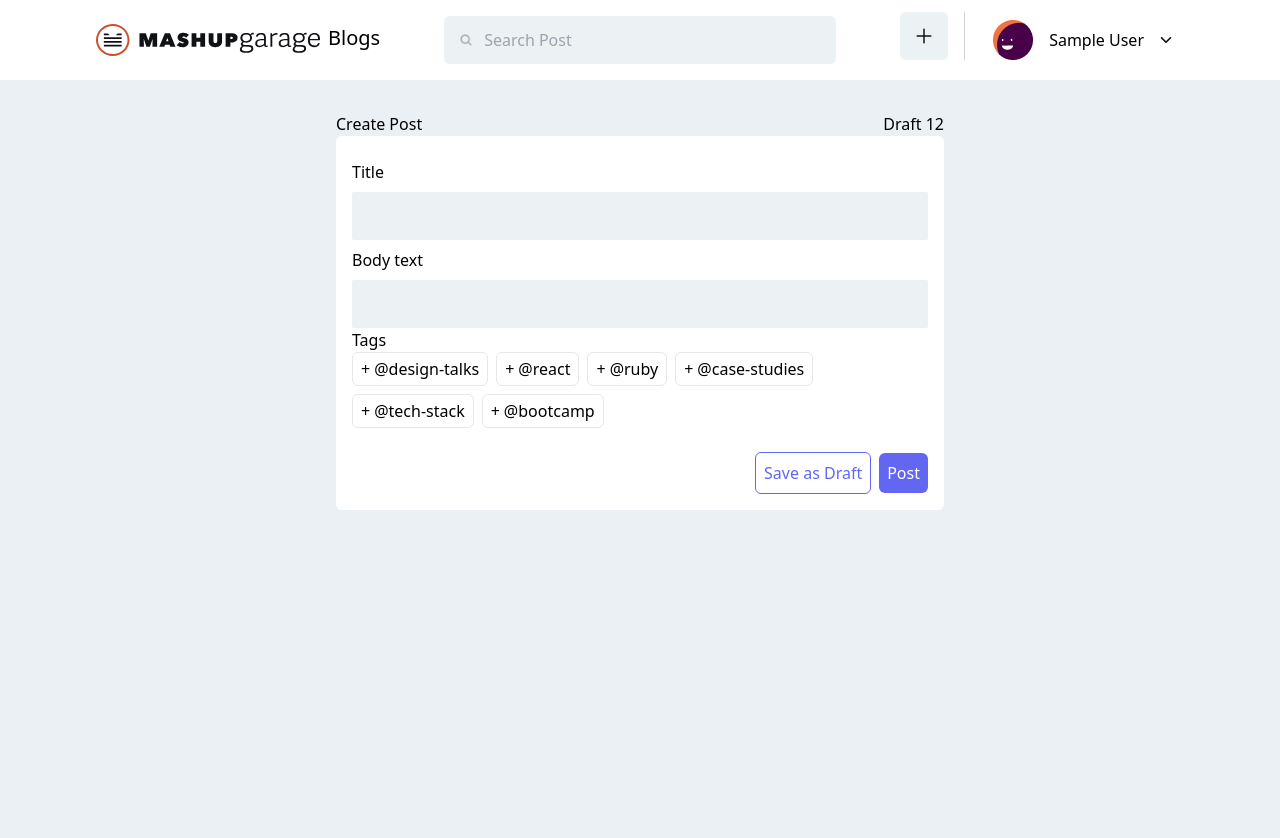
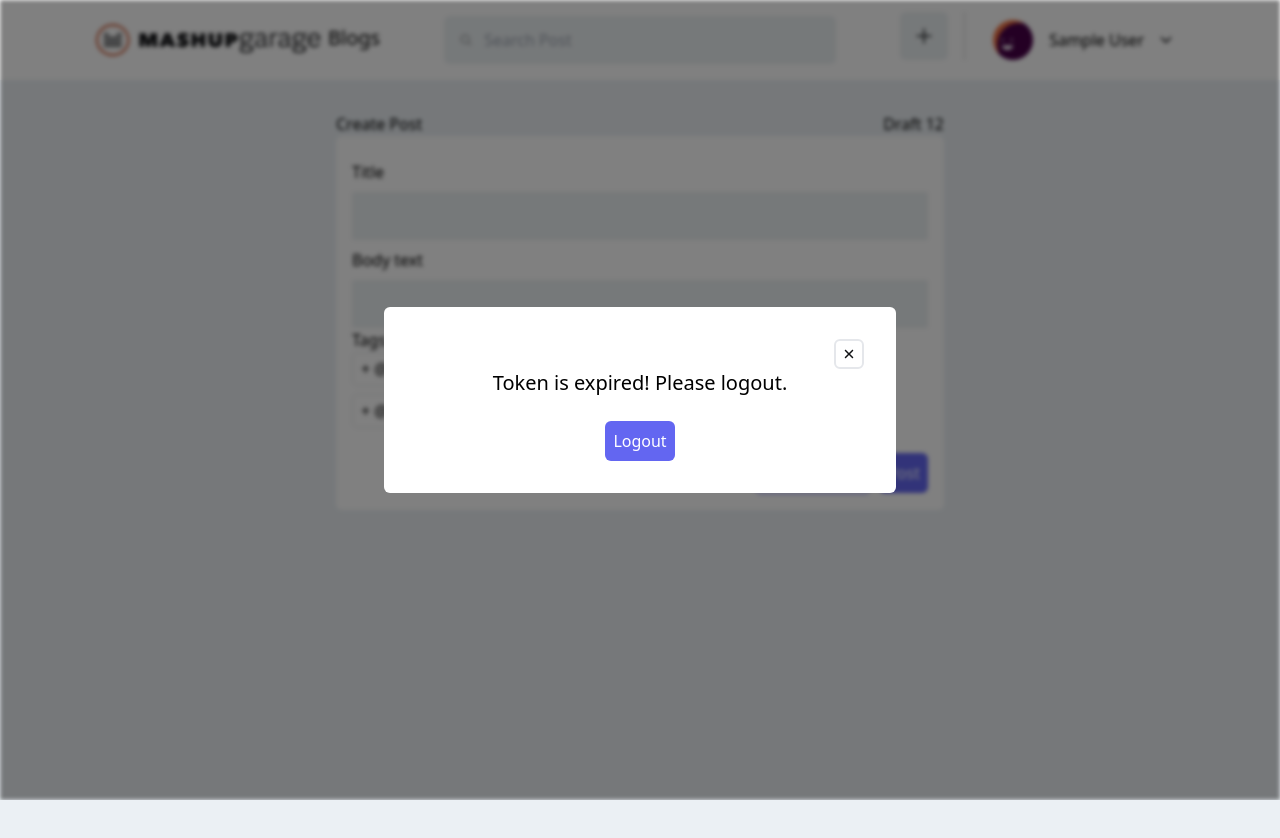
Before and after one commit to kiembully/MG-Blogs, a React (Create React App) app: page /post/create-post in a window 1280 px wide. Shown: the top 838 px of the page. Built offline with nearby package versions, Linux system fonts and the light colour scheme; sample sign-in values are in the browser's storage.

Commit message:
[Feat] Applied protected routes to users that is not yet logged in

```diff
--- a/src/api/axios.ts
+++ b/src/api/axios.ts
@@ -96,7 +96,7 @@ export const createPost = async (data: Post) => {
 
     return res.status
   } catch (error) {
-    return { code: 404 }
+    return 500
   }
 }
 
--- a/src/components/AuthenticationPagesLayout.tsx
+++ b/src/components/AuthenticationPagesLayout.tsx
@@ -1,6 +1,7 @@
 import React, { useEffect } from 'react'
 import { PageLayout } from './layouts'
 import { useNavigate } from 'react-router'
+import { userData, authorizationData } from '../hooks'
 
 type ChildrenProps = {
   children: JSX.Element | JSX.Element[]
@@ -11,8 +12,9 @@ const AuthenticationPagesLayout: React.FC<ChildrenProps> = ({ children }: Childr
   // const restrictedClientRoute = ['/signin', '/login']
 
   useEffect(() => {
-    const data = localStorage.getItem('user')
-    if (data) {
+    const data = userData()
+    const auth = authorizationData()
+    if (data && auth) {
       navigate('/')
     }
   }, [])
--- a/src/components/Posts/PostFormField/index.tsx
+++ b/src/components/Posts/PostFormField/index.tsx
@@ -61,7 +61,7 @@ const PostFormField: React.FC<PostFormFieldProps> = ({ variant }) => {
     const res = await createPost({
       title: newPost.title,
       body: newPost.bodyText,
-      tags: newPost.tags.filter((tag) => tag.selected).map((tag) => tag.name),
+      tags: newPost.tags.filter((tag) => tag).map((tag) => tag),
       comments: [],
       voteCounts: { downVotes: [], upVotes: [] }
     })
--- a/src/components/layouts/PageLayout.tsx
+++ b/src/components/layouts/PageLayout.tsx
@@ -3,6 +3,7 @@ import Modal from '../Modal'
 import Button from '../Button'
 import { checkTokenExpiration } from '../../helpers/auth'
 import { useNavigate } from 'react-router-dom'
+import { userData, authorizationData } from '../../hooks'
 
 type PageLayoutProps = {
   is404?: boolean
@@ -17,7 +18,19 @@ const PageLayout: React.FC<PageLayoutProps> = ({ is404, children }: PageLayoutPr
 
   const [isOpen, setIsOpen] = useState<boolean>(false)
   useEffect(() => {
-    const auth = localStorage.getItem('authorization')
+    const auth = authorizationData()
+    const user = userData()
+
+    if (auth && user) {
+      if (auth) {
+        if (checkTokenExpiration(auth)) {
+          setIsOpen(true)
+        }
+      }
+    } else {
+      navigate('/login')
+    }
+
     if (auth) {
       if (checkTokenExpiration(auth)) {
         setIsOpen(true)
@@ -29,7 +42,7 @@ const PageLayout: React.FC<PageLayoutProps> = ({ is404, children }: PageLayoutPr
     localStorage.removeItem('authorization')
     localStorage.removeItem('user')
     setIsOpen(false)
-    navigate('/')
+    navigate('/login')
   }
 
   return (
--- a/src/helpers/index.ts
+++ b/src/helpers/index.ts
@@ -1 +1,2 @@
 export * from './interfaces'
+export * from './auth'
--- a/src/helpers/interfaces.ts
+++ b/src/helpers/interfaces.ts
@@ -28,7 +28,7 @@ export interface Post {
   image?: string | Blob
   comments: Comment[]
   formattedCreatedAt?: string
-  id: number
+  id?: number
 }
 
 export interface Tags {
--- a/src/hooks/getLocalStorage.ts
+++ b/src/hooks/getLocalStorage.ts
@@ -6,6 +6,5 @@ export const userData = () => {
 
 export const authorizationData = () => {
   const data = localStorage.getItem('authorization')
-  const parsedData = data ? JSON.parse(data) : null
-  return parsedData
+  return data
 }
--- a/src/pages/posts/CreatePost.tsx
+++ b/src/pages/posts/CreatePost.tsx
@@ -1,12 +1,14 @@
 import React from 'react'
-import { NavMenuLayout } from '../../components'
+import { NavMenuLayout, PageLayout } from '../../components'
 import PostFormField from '../../components/Posts/PostFormField'
 
 const CreatePost = () => {
   return (
-    <NavMenuLayout>
-      <PostFormField variant='create' />
-    </NavMenuLayout>
+    <PageLayout>
+      <NavMenuLayout>
+        <PostFormField variant='create' />
+      </NavMenuLayout>
+    </PageLayout>
   )
 }
 
```
